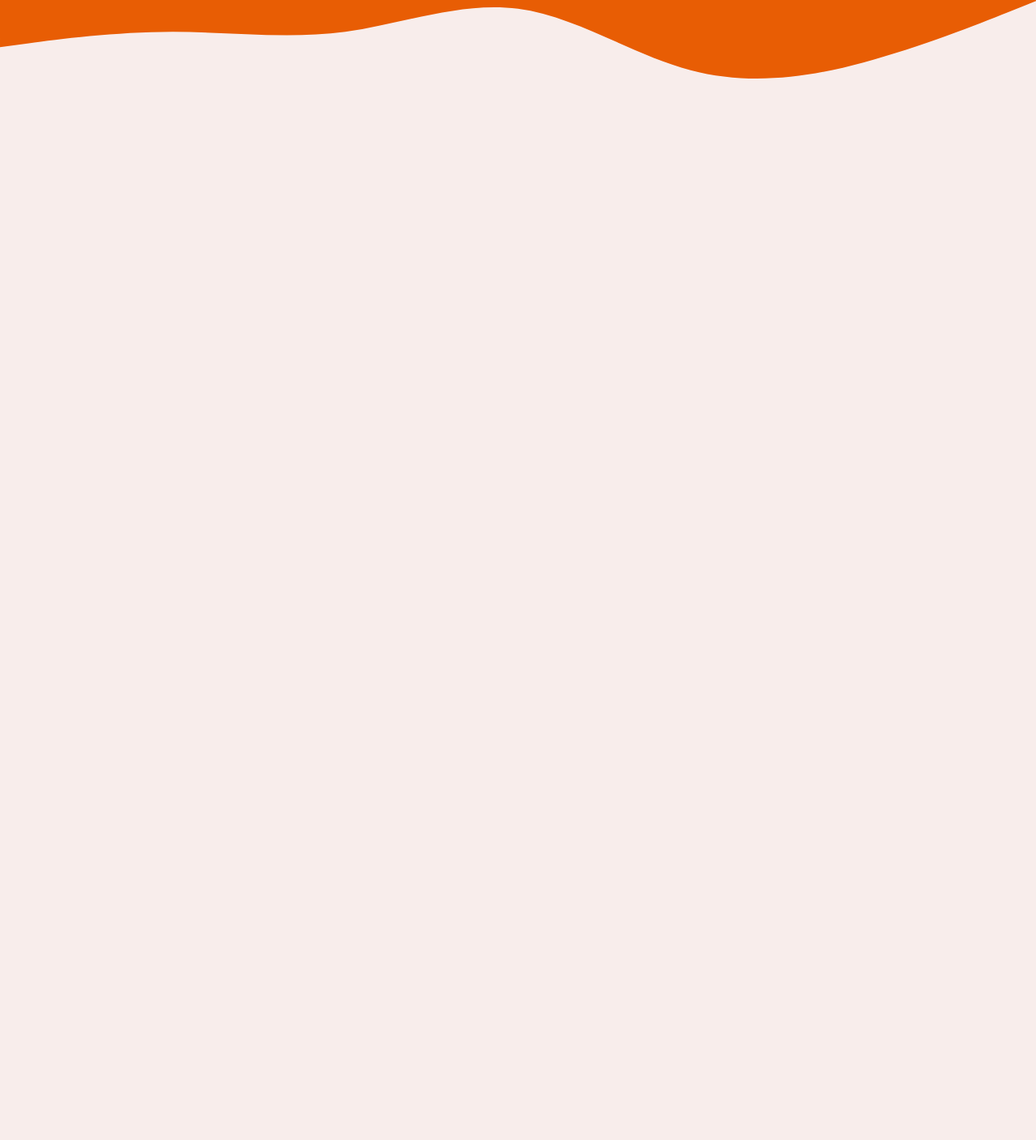
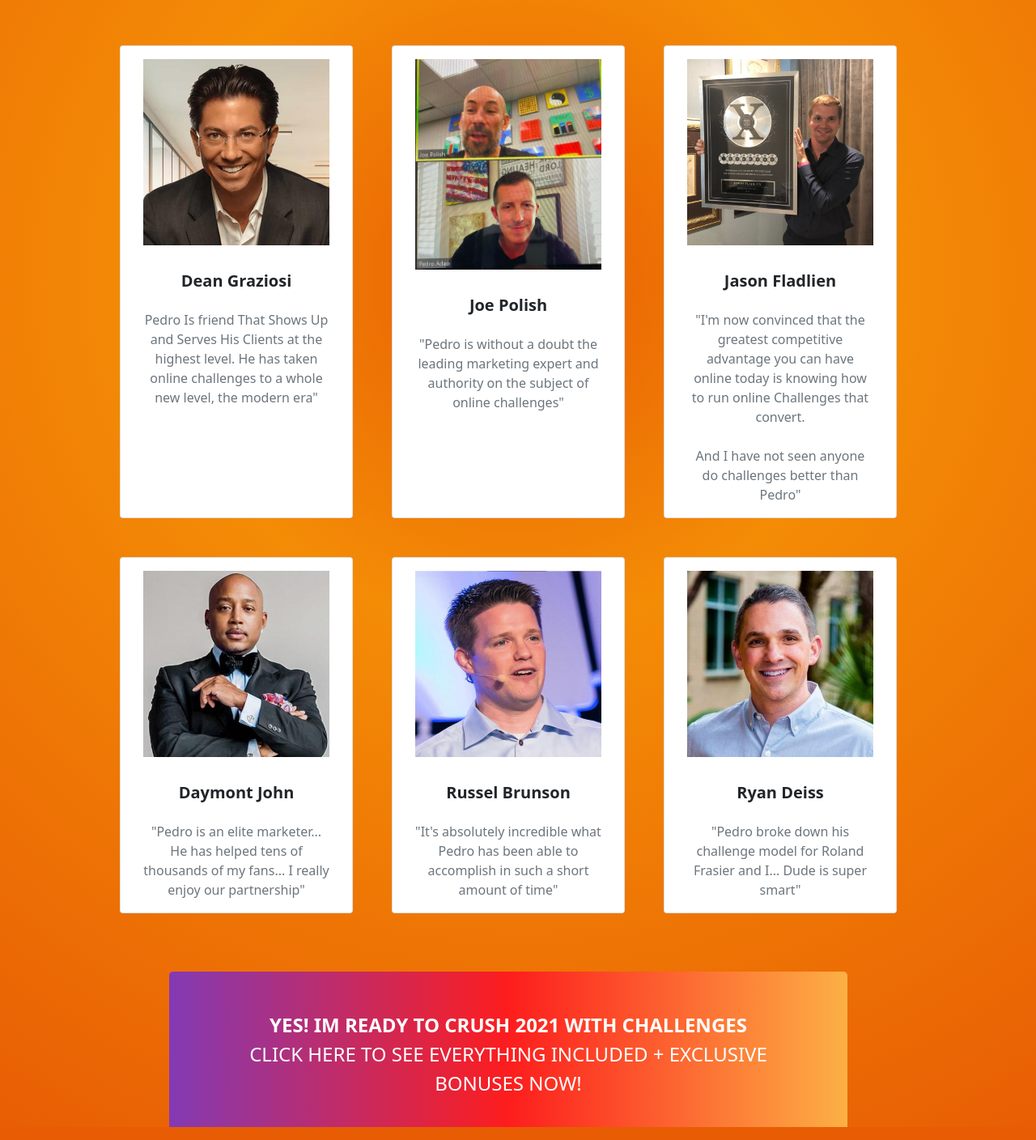
Before and after one commit to Fanddibay/Redesign-Web-1, a website: page src/templates/index.html in a window 1280 px wide. Shown: the part 3830-5238 px from the top of the page at 81% size. Before the commit the page ends 4030 px from the top, so only its background shows below. Drawn offline with nearby package versions, Linux system fonts and the light colour scheme.

Commit message:
second commit

```diff
--- a/src/styles/main.css
+++ b/src/styles/main.css
@@ -34,6 +34,37 @@ svg {
 
 .bg-custom-6 {
   background-color: #faa307;
+}
+
+.bg-custom-1g {
+  background: rgb(232, 93, 4);
+  background: radial-gradient(
+    circle,
+    rgba(232, 93, 4, 1) 0%,
+    rgba(244, 140, 6, 1) 35%,
+    rgba(232, 93, 4, 1) 100%
+  );
+}
+
+.bg-custom-2g {
+  background: rgb(131, 58, 180);
+  background: linear-gradient(
+    90deg,
+    rgba(131, 58, 180, 1) 0%,
+    rgba(253, 29, 29, 1) 50%,
+    rgba(252, 176, 69, 1) 100%
+  );
+}
+
+.bg-custom-2g:hover {
+  background: rgb(131, 58, 180);
+  background: linear-gradient(
+    90deg,
+    rgb(190, 96, 252) 0%,
+    rgb(248, 80, 80) 50%,
+    rgb(255, 191, 103) 100%
+  );
+  transform: scale(1.1);
 }
 
 .bg-custom-6:hover {
@@ -86,7 +117,6 @@ hr {
   height: 100% !important;
   object-fit: cover;
   opacity: 1;
-
   box-shadow: 0 0 5px 2px #282a2d;
 }
 
--- a/src/templates/index.html
+++ b/src/templates/index.html
@@ -168,6 +168,7 @@
               >
             </a>
             <p class="fs-4 fw-bold mt-4">
+              <i class="fas fa-money-bill-alt"></i>
               Need Payment?
               <span class="text-muted"
                 >Click Here for 6 Payments of Only $395</span
@@ -176,7 +177,7 @@
           </div>
         </div>
       </div>
-
+      <!-- video reviews -->
       <section class="container-fluid mt-5">
         <svg xmlns="http://www.w3.org/2000/svg" viewBox="0 0 1440 320">
           <path
@@ -185,7 +186,10 @@
             d="M0,96L34.3,90.7C68.6,85,137,75,206,101.3C274.3,128,343,192,411,208C480,224,549,192,617,165.3C685.7,139,754,117,823,122.7C891.4,128,960,160,1029,160C1097.1,160,1166,128,1234,122.7C1302.9,117,1371,139,1406,149.3L1440,160L1440,320L1405.7,320C1371.4,320,1303,320,1234,320C1165.7,320,1097,320,1029,320C960,320,891,320,823,320C754.3,320,686,320,617,320C548.6,320,480,320,411,320C342.9,320,274,320,206,320C137.1,320,69,320,34,320L0,320Z"
           ></path>
         </svg>
-        <div class="row bg-custom-4">
+        <div class="row bg-custom-1g">
+          <h1 class="mt-5 text-white fw-bolder text-uppercase">
+            <i class="fas fa-video"></i> Video Reviews
+          </h1>
           <div class="col justify-content-center">
             <p>
               <a
@@ -216,7 +220,147 @@
               </p>
             </div>
           </div>
+          <!-- reviews coment -->
+          <div class="container row justify-content-lg-center">
+            <div
+              class="card col-4 m-lg-4 jumbotron-content mt-4"
+              style="width: 18rem"
+            >
+              <img
+                src="/src/assets/review-1.jpg"
+                class="card-img-top img-fluid p-3"
+                alt="..."
+              />
+              <div class="card-body">
+                <h5 class="card-title fw-bold mb-4">Dean Graziosi</h5>
+                <p class="card-text text-muted">
+                  Pedro Is friend That Shows Up and Serves His Clients at the
+                  highest level. He has taken online challenges to a whole new
+                  level, the modern era"
+                </p>
+              </div>
+            </div>
+            <div
+              class="card col-4 m-lg-4 jumbotron-content mt-4"
+              style="width: 18rem"
+            >
+              <img
+                src="/src/assets/review-2.jpg"
+                class="card-img-top img-fluid p-3"
+                alt="..."
+              />
+              <div class="card-body">
+                <h5 class="card-title fw-bold mb-4">Joe Polish</h5>
+                <p class="card-text text-muted">
+                  "Pedro is without a doubt the leading marketing expert and
+                  authority on the subject of online challenges"
+                </p>
+              </div>
+            </div>
+            <div
+              class="card col-4 m-lg-4 jumbotron-content mt-4"
+              style="width: 18rem"
+            >
+              <img
+                src="/src/assets/review-3.jpg"
+                class="card-img-top img-fluid p-3"
+                alt="..."
+              />
+              <div class="card-body">
+                <h5 class="card-title fw-bold mb-4">Jason Fladlien</h5>
+                <p class="card-text text-muted">
+                  "I'm now convinced that the greatest competitive advantage you
+                  can have online today is knowing how to run online Challenges
+                  that convert.
+                  <br />
+                  <br />
+                  And I have not seen anyone do challenges better than Pedro"
+                </p>
+              </div>
+            </div>
+          </div>
+          <div class="container row justify-content-lg-center">
+            <div
+              class="card col-4 m-lg-4 jumbotron-content mt-4"
+              style="width: 18rem"
+            >
+              <img
+                src="/src/assets/review-4.jpg"
+                class="card-img-top img-fluid p-3"
+                alt="..."
+              />
+              <div class="card-body">
+                <h5 class="card-title fw-bold mb-4">Daymont John</h5>
+                <p class="card-text text-muted">
+                  "Pedro is an elite marketer... He has helped tens of thousands
+                  of my fans... I really enjoy our partnership"
+                </p>
+              </div>
+            </div>
+            <div
+              class="card col-4 m-lg-4 jumbotron-content mt-4"
+              style="width: 18rem"
+            >
+              <img
+                src="/src/assets/review-5.jpg"
+                class="card-img-top img-fluid p-3"
+                alt="..."
+              />
+              <div class="card-body">
+                <h5 class="card-title fw-bold mb-4">Russel Brunson</h5>
+                <p class="card-text text-muted">
+                  "It's absolutely incredible what Pedro has been able to
+                  accomplish in such a short amount of time"
+                </p>
+              </div>
+            </div>
+            <div
+              class="card col-4 m-lg-4 jumbotron-content mt-4"
+              style="width: 18rem"
+            >
+              <img
+                src="/src/assets/review-6.jpg"
+                class="card-img-top img-fluid p-3"
+                alt="..."
+              />
+              <div class="card-body">
+                <h5 class="card-title fw-bold mb-4">Ryan Deiss</h5>
+                <p class="card-text text-muted">
+                  "Pedro broke down his challenge model for Roland Frasier and
+                  I... Dude is super smart"
+                </p>
+              </div>
+            </div>
+          </div>
+
+          <div class="row justify-content-center">
+            <a
+              href=""
+              class="
+                col-lg-8
+                mt-5
+                bg-custom-2g
+                rounded-3
+                p-3 p-lg-5
+                text-white
+                fw-bold
+                fs-4
+                align-items-center
+                justify-content-center
+                text-decoration-none text-uppercase
+                jumbotron-content
+                fs-sm-5
+              "
+            >
+              YES! IM READY TO CRUSH 2021 WITH Challenges <br />
+              <span class="text-white fw-lighter fs-sm-5 fs-lg-4">
+                click here to see everything included + exclusive bonuses
+                Now!</span
+              >
+            </a>
+          </div>
         </div>
+
         <svg xmlns="http://www.w3.org/2000/svg" viewBox="0 0 1440 320">
           <path
             fill="#e85d04"
```
Also changed, not shown: src/assets/review-1.jpg (added), src/assets/review-2.jpg (added), src/assets/review-3.jpg (added), src/assets/review-4.jpg (added), src/assets/review-5.jpg (added), src/assets/review-6.jpg (added).
